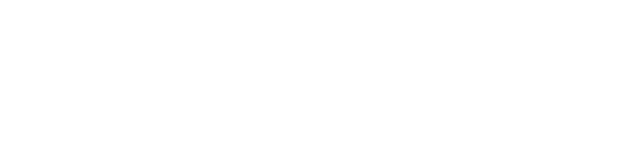
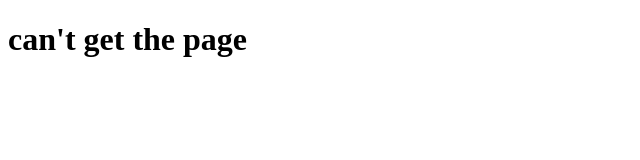
Before and after one commit to AhmedHassan-Ahmed/Elara_node, a website: page public/index.html in a window 1280 px wide. Shown: the whole page, without its empty margins (0-640 px from the left). Drawn offline with Linux system fonts and the light colour scheme.

Commit message:
Update index.html

```diff
--- a/public/index.html
+++ b/public/index.html
@@ -5,5 +5,7 @@
     <meta name="viewport" content="width=device-width, initial-scale=1.0" />
     <title>Document</title>
   </head>
-  <body></body>
+  <body>
+    <h1>can't get the page</h1>
+  </body>
 </html>
```
